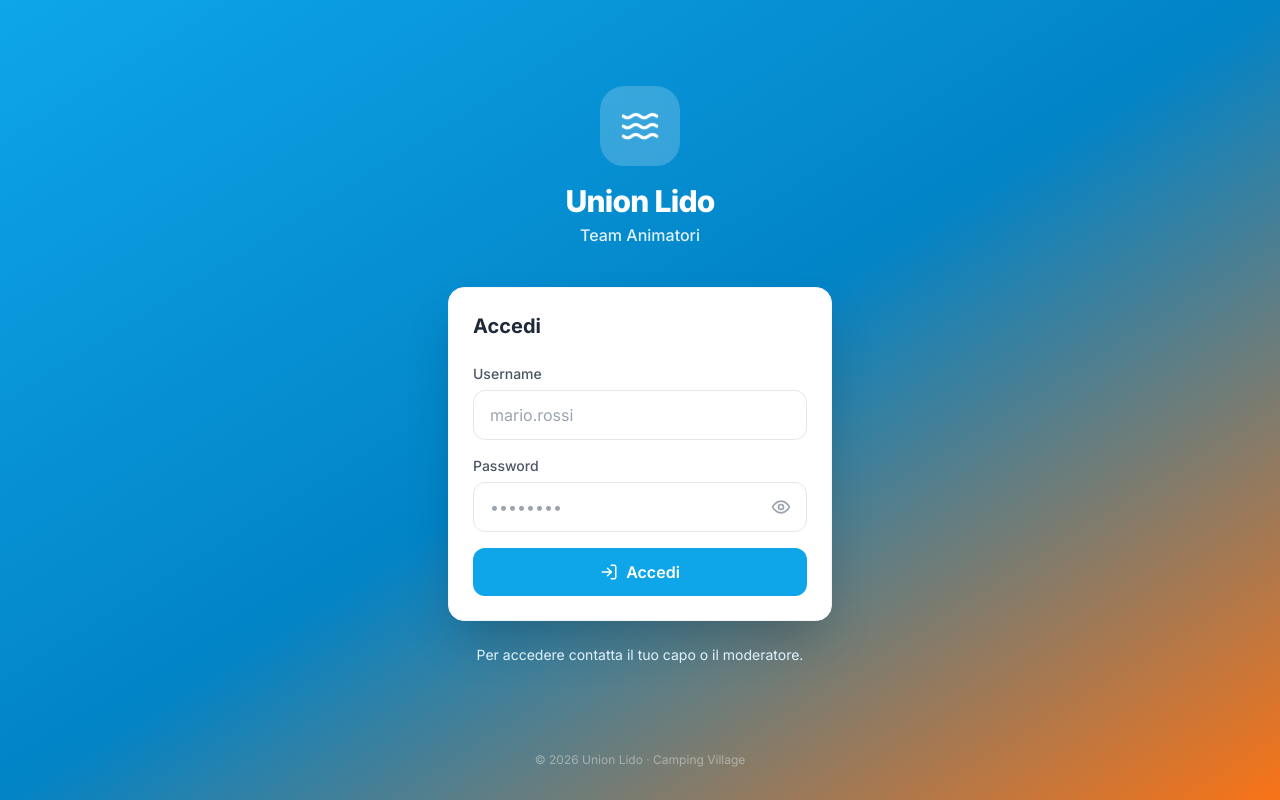
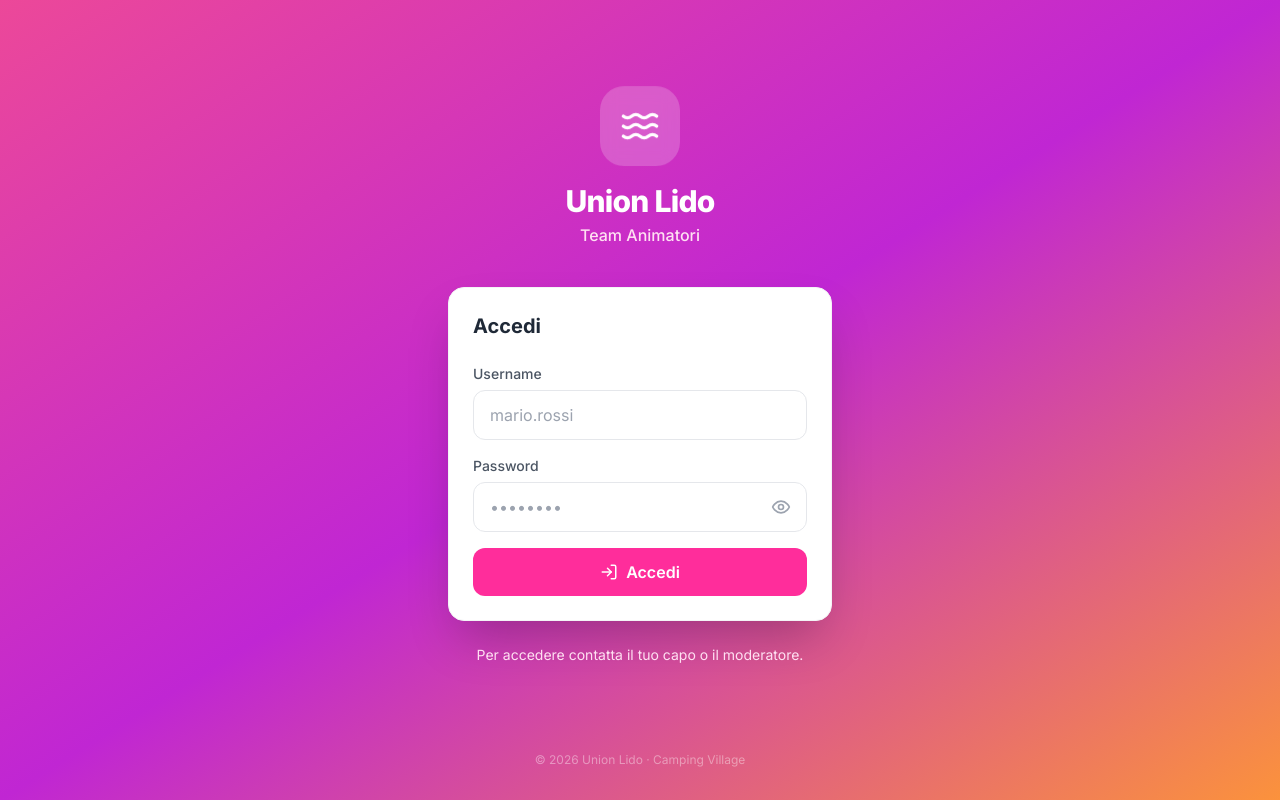
Before and after one commit to jayboykayo/union-lido-animatori, a React (Vite) app: page /login in a window 1280 px wide. Built offline with nearby package versions, Linux system fonts and the light colour scheme; no server answers.

Commit message:
logo e colori fun and sound

```diff
--- a/src/components/layout/AppLayout.jsx
+++ b/src/components/layout/AppLayout.jsx
@@ -38,8 +38,8 @@ export default function AppLayout() {
       <header className="bg-white border-b border-gray-100 safe-top sticky top-0 z-30">
         <div className="flex items-center justify-between px-4 py-3">
           <div className="flex items-center gap-2">
-            <Waves size={22} className="text-mare-500" />
-            <span className="font-bold text-gray-800 text-base">Fun & Sound</span>
+           <img src="/logo.png" alt="Fun and Sound" className="w-7 h-7 object-contain" />
+<span className="font-bold text-gray-800 dark:text-gray-100 text-base">Fun & Sound</span>
           </div>
           <button
             onClick={() => setMenuOpen(true)}
--- a/src/pages/LoginPage.jsx
+++ b/src/pages/LoginPage.jsx
@@ -28,7 +28,7 @@ export default function LoginPage() {
   }
 
   return (
-    <div className="min-h-screen bg-gradient-to-br from-mare-500 via-mare-600 to-corallo-500 flex flex-col">
+    <div className="min-h-screen bg-gradient-to-br from-pink-500 via-fuchsia-600 to-orange-400 flex flex-col">
       {/* Header decorativo */}
       <div className="flex-1 flex flex-col items-center justify-center px-6 py-12">
         <div className="w-full max-w-sm">
--- a/tailwind.config.js
+++ b/tailwind.config.js
@@ -1,28 +1,29 @@
 /** @type {import('tailwindcss').Config} */
 export default {
   content: ['./index.html', './src/**/*.{js,jsx}'],
+  darkMode: 'class',
   theme: {
     extend: {
       colors: {
         mare: {
-          50:  '#f0f9ff',
-          100: '#e0f2fe',
-          200: '#bae6fd',
-          300: '#7dd3fc',
-          400: '#38bdf8',
-          500: '#0ea5e9',
-          600: '#0284c7',
-          700: '#0369a1',
-          800: '#075985',
-          900: '#0c4a6e',
+          50:  '#fff0f8',
+          100: '#ffe0f2',
+          200: '#ffb3e0',
+          300: '#ff80c8',
+          400: '#ff4db0',
+          500: '#ff2d9b',
+          600: '#e0007f',
+          700: '#b30066',
+          800: '#800049',
+          900: '#4d002c',
         },
         corallo: {
-          50:  '#fff7ed',
-          100: '#ffedd5',
-          200: '#fed7aa',
-          300: '#fdba74',
-          400: '#fb923c',
-          500: '#f97316',
+          50:  '#fff8e1',
+          100: '#ffecb3',
+          200: '#ffe082',
+          300: '#ffd54f',
+          400: '#ffca28',
+          500: '#ff8c00',
           600: '#ea580c',
           700: '#c2410c',
         },
```
